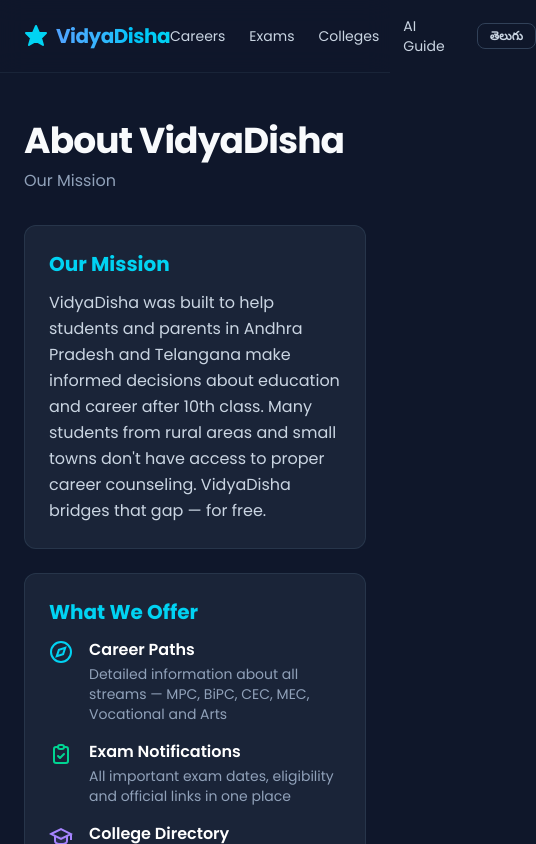
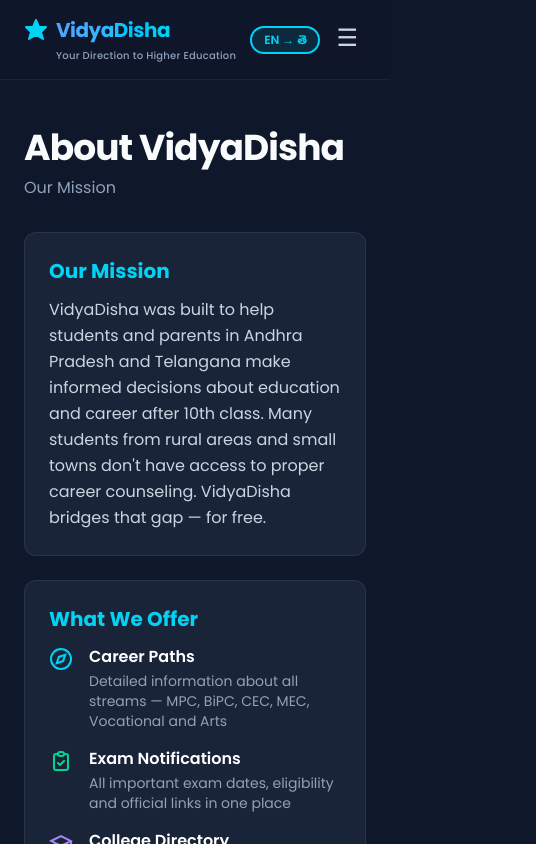
Before and after one commit to Mufeed06-cmd/guidestar, a Next.js app: page /about in a window 390 px wide. Shown: the top 844 px of the page, 536 px wide, since content can reach past the window. Built offline with nearby package versions, Linux system fonts and the light colour scheme.

Commit message:
fix: mobile navbar language toggle visible, responsive improvements

```diff
--- a/components/Navbar.js
+++ b/components/Navbar.js
@@ -1,4 +1,5 @@
 'use client'
+import { useState } from 'react'
 import Link from 'next/link'
 import { usePathname } from 'next/navigation'
 import { useLang } from '@/lib/LanguageContext'
@@ -6,23 +7,29 @@
 export default function Navbar() {
   const { t, lang, toggleLang } = useLang()
   const pathname = usePathname()
+  const [isOpen, setIsOpen] = useState(false)
 
   const link = (href) =>
     `hover:text-cyan-400 transition-all duration-200 ease-in-out ${pathname === href ? 'text-cyan-400 font-semibold' : 'text-slate-300'}`
 
   return (
-    <nav className="bg-slate-900/80 backdrop-blur-md sticky top-0 z-50 border-b border-slate-800/80 px-6 py-4 flex justify-between items-center transition-all duration-200">
-      <div className="flex items-center gap-3">
+    <nav className="bg-slate-900/80 backdrop-blur-md sticky top-0 z-50 border-b border-slate-800/80 transition-all duration-200">
+      <div className="px-6 py-4 flex justify-between items-center">
+        <div className="flex flex-col items-start md:flex-row md:items-center gap-0.5 md:gap-3">
           <Link href="/" className="flex items-center gap-2 text-xl font-bold text-white group">
             <svg className="w-6 h-6 text-cyan-400 group-hover:rotate-[360deg] transition-transform duration-500 ease-out" viewBox="0 0 24 24" fill="none" stroke="currentColor" strokeWidth="2">
               <polygon points="12 2 15 9 22 9 17 14 19 21 12 17 5 21 7 14 2 9 9 9 12 2" fill="currentColor" strokeLinejoin="round" />
             </svg>
             <span className="bg-gradient-to-r from-blue-400 to-cyan-400 bg-clip-text text-transparent font-extrabold tracking-tight">{t.nav.brand}</span>
           </Link>
-        <div className="hidden sm:block border-l border-slate-800 h-5 mx-1" />
-        <p className="hidden sm:block text-xs text-slate-400 font-medium tracking-wide">{t.nav.tagline}</p>
+          <div className="hidden md:block border-l border-slate-800 h-5 mx-1" />
+          <p className="text-[10px] md:text-xs text-slate-400 font-medium tracking-wide mt-0.5 md:mt-0 pl-8 md:pl-0">
+            {t.nav.tagline}
+          </p>
         </div>
-      <div className="flex items-center gap-6 text-sm">
+
+        {/* Desktop Menu */}
+        <div className="hidden md:flex items-center gap-6 text-sm">
           <Link href="/careers" className={link('/careers')}>{t.nav.careers}</Link>
           <Link href="/exams" className={link('/exams')}>{t.nav.exams}</Link>
           <Link href="/colleges" className={link('/colleges')}>{t.nav.colleges}</Link>
@@ -35,6 +42,63 @@
             {lang === 'en' ? 'తెలుగు' : 'English'}
           </button>
         </div>
+
+        {/* Mobile Language Toggle */}
+        <button
+          onClick={toggleLang}
+          className="md:hidden text-xs border-2 border-cyan-400 text-cyan-400 bg-cyan-400/10 px-3 py-1 rounded-full cursor-pointer ml-auto mr-2 font-semibold"
+          aria-label="Toggle language"
+        >
+          {lang === 'en' ? 'EN → తె' : 'తె → EN'}
+        </button>
+
+        {/* Hamburger Menu Button */}
+        <button
+          onClick={() => setIsOpen(!isOpen)}
+          className="md:hidden p-2 text-slate-300 hover:text-cyan-400 focus:outline-none transition-colors duration-200 cursor-pointer"
+          aria-label="Toggle Menu"
+        >
+          {isOpen ? (
+            <span className="text-2xl leading-none font-bold">✕</span>
+          ) : (
+            <span className="text-2xl leading-none">☰</span>
+          )}
+        </button>
+      </div>
+
+      {/* Mobile Dropdown Menu */}
+      {isOpen && (
+        <div className="md:hidden border-t border-slate-800 bg-slate-950 px-6 py-4 flex flex-col gap-4 text-sm transition-all duration-300 ease-in-out">
+          <Link
+            href="/careers"
+            onClick={() => setIsOpen(false)}
+            className={`${link('/careers')} py-1 border-b border-slate-800/40`}
+          >
+            {t.nav.careers}
+          </Link>
+          <Link
+            href="/exams"
+            onClick={() => setIsOpen(false)}
+            className={`${link('/exams')} py-1 border-b border-slate-800/40`}
+          >
+            {t.nav.exams}
+          </Link>
+          <Link
+            href="/colleges"
+            onClick={() => setIsOpen(false)}
+            className={`${link('/colleges')} py-1 border-b border-slate-800/40`}
+          >
+            {t.nav.colleges}
+          </Link>
+          <Link
+            href="/ai-guide"
+            onClick={() => setIsOpen(false)}
+            className={`${link('/ai-guide')} py-1`}
+          >
+            {t.nav.aiGuide}
+          </Link>
+        </div>
+      )}
     </nav>
   )
 }
```
Lines whose indentation alone changed are shown as unchanged.
